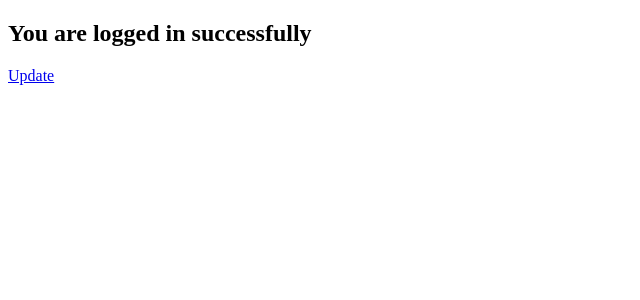
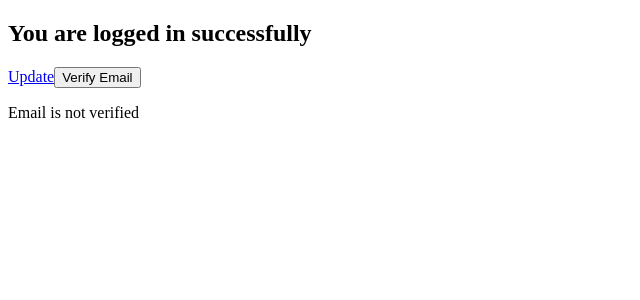
Before and after one commit to Mayukh360/Expensetracker-using-React, a React (Create React App) app: page /loggedin in a window 1280 px wide. Shown: the top 300 px of the page, without its empty margins (0-640 px from the left). Built offline with nearby package versions, Linux system fonts and the light colour scheme.

Commit message:
Verifying Email

```diff
--- a/src/Component/Pages/LoggedinPage.js
+++ b/src/Component/Pages/LoggedinPage.js
@@ -1,10 +1,48 @@
-import React from 'react'
-import { Link } from 'react-router-dom'
+import React, { useState } from 'react';
+import { Link } from 'react-router-dom';
 
 export default function LoggedinPage() {
+  const email = localStorage.getItem('email');
+  const token = localStorage.getItem('token');
+  const [isEmailVerified, setIsEmailVerified] = useState(false);
+
+  async function verifyHandler() {
+    const data = {
+      requestType: 'VERIFY_EMAIL',
+      idToken: token,
+    };
+
+    try {
+      const response = await fetch(
+        'https://identitytoolkit.googleapis.com/v1/accounts:sendOobCode?key=AIzaSyDXx5szR2zhd9OQlqBegt7PJUE8RXQAqAk',
+        {
+          method: 'POST',
+          body: JSON.stringify(data),
+          headers: {
+            'Content-Type': 'application/json',
+          },
+        }
+      );
+      const responseData = await response.json();
+      console.log('Verification email sent:', responseData);
+      if (responseData.email === email) {
+        setIsEmailVerified(true);
+      }
+    } catch (error) {
+      console.error('Error sending verification email:', error);
+    }
+  }
+
+  const verificationMessage = isEmailVerified ? (
+    <h2>Email is verified</h2>
+  ) : <p>Email is not verified</p>;
+
   return (
-    <div><h2>You are logged in successfully</h2>
-    <Link as={Link} to="/updateprofile">Update</Link>
+    <div>
+      <h2>You are logged in successfully</h2>
+      <Link to="/updateprofile">Update</Link>
+      <button onClick={verifyHandler}>Verify Email</button>
+      {verificationMessage}
     </div>
-  )
+  );
 }
--- a/src/Store/AuthContextProvider.js
+++ b/src/Store/AuthContextProvider.js
@@ -12,7 +12,7 @@ export default function AuthContextProvider(props)  {
         console.log('You have been logged out');
         localStorage.removeItem('token');
         initialToken=null;
-      },200000000)
+      },200000)
     }
     useEffect(()=>{
       autoLogoutHandler();
```
